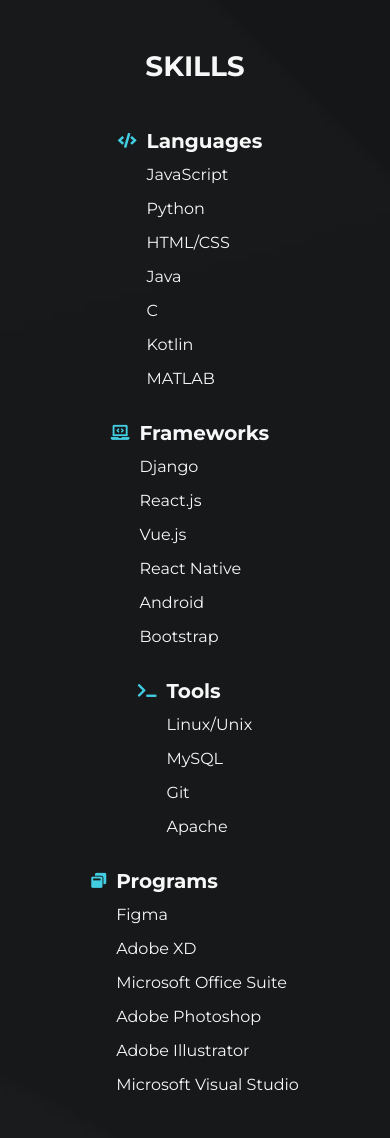
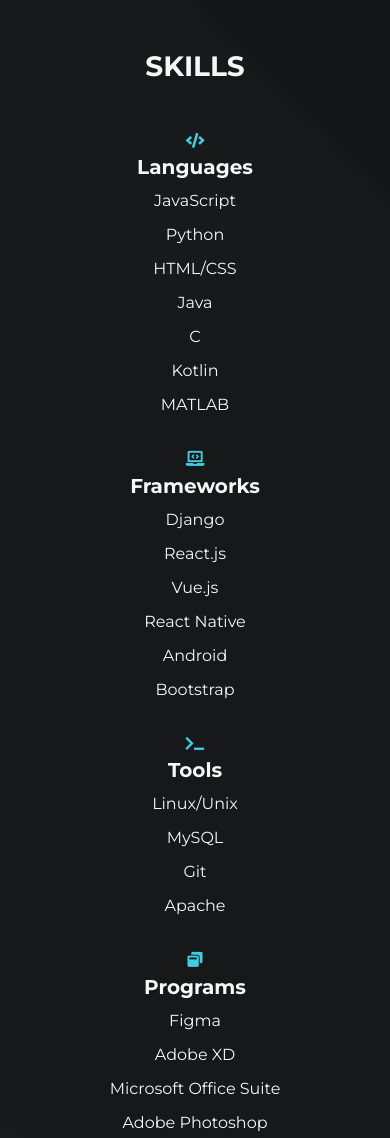
Before and after one commit to jasonchhay/jasonchhay.github.io, a Gatsby site: page / in a window 390 px wide. Shown: the part 2100-3238 px from the top of the page. Built offline with nearby package versions, Linux system fonts and the light colour scheme; Gatsby itself is replaced by a stand-in of ours.

Commit message:
Fixed background image, skills section responsiveness

```diff
--- a/src/components/Skills/Skills.jsx
+++ b/src/components/Skills/Skills.jsx
@@ -30,9 +30,10 @@
               {skills.map((skill) => {
                 return (
                   <Col key={skill.category} className="skill" sm>
-                    <i class={`fas fa-${skill.icon} skill-icon text-color-main`} />
+                    <i class={`fas fa-${skill.icon} skill-icon text-color-main desktop-icon`} />
                     <div className="skills-wrapper__text">
                       <div className="skills-wrapper__text-title">
+                        <i class={`fas fa-${skill.icon} skill-icon text-color-main mobile-icon`} />
                         <h1>{skill.category}</h1>
                       </div>
                       <ul>
--- a/src/style/base/_base.scss
+++ b/src/style/base/_base.scss
@@ -9,6 +9,10 @@
   color: $white-color;
   background-image: url('../images/portfolio-background.png');
   background-size: cover;
-  background-attachment: scroll;
+  background-attachment: fixed;
   min-height: 100%;
+
+  @include respond(phone) {
+    background-attachment: scroll;
+  }
 }
--- a/src/style/sections/_skills.scss
+++ b/src/style/sections/_skills.scss
@@ -24,6 +24,10 @@
           transform: none;
         }
 
+        .mobile-icon {
+          display: none;
+        }
+
         @include respond(tab-land) {
           margin-bottom: 2rem;
 
@@ -37,6 +41,22 @@
             font-size: 2rem;
           }
         }
+
+        @include respond(phone) {
+          .desktop-icon {
+            display: none;
+          }
+
+          .mobile-icon {
+            display: inherit;
+            margin-bottom: 0.75rem;
+            margin-right: 0;
+          }
+
+          h1 {
+            margin: 0;
+          }
+        }
       }
 
       &__text {
@@ -45,6 +65,7 @@
         i.fas {
           margin-right: 1rem;
         }
+
         &-title {
           align-items: center;
           font-size: 2rem;
@@ -53,6 +74,7 @@
             margin-right: 1rem;
           }
         }
+
         ul {
           padding-left: 0;
         }
@@ -62,6 +84,10 @@
           font-size: 1.6rem;
           margin-top: 1rem;
         }
+
+        @include respond(phone) {
+          text-align: center;
+        }
       }
     }
   }
```
